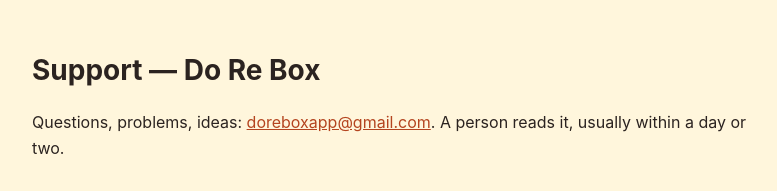
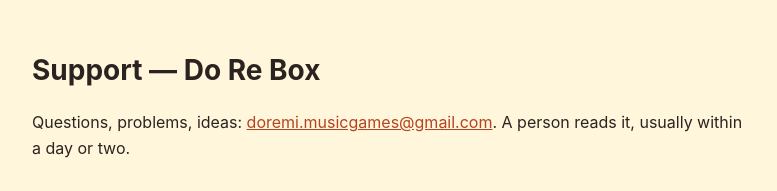
Before and after one commit to pivotrooky/privacy-policies, a plain HTML site: page doremibox/support/index.html in a window 1280 px wide. Shown: the top 191 px of the page, without its empty margins (248-1025 px from the left). Drawn offline with Linux system fonts and the light colour scheme.

Commit message:
Do Re Box: contact is now doremi.musicgames@gmail.com
Co-Authored-By: Claude Opus 5.5 <noreply@anthropic.com>

```diff
--- a/doremibox/support/index.html
+++ b/doremibox/support/index.html
@@ -26,7 +26,7 @@
 </head>
 <body>
 <h1>Support — Do Re Box</h1>
-<p>Questions, problems, ideas: <a href="mailto:doreboxapp@gmail.com">doreboxapp@gmail.com</a>. A person reads it, usually within a day or two.</p>
+<p>Questions, problems, ideas: <a href="mailto:doremi.musicgames@gmail.com">doremi.musicgames@gmail.com</a>. A person reads it, usually within a day or two.</p>
 
 <h2>How do I write a tune?</h2>
 <p>Tap Keys, then tap the coloured keys: each one puts a note on the strip and moves on. Silence leaves a quiet step, delete takes the last note back. Tap the edge of the keys to slide to the high notes. Help (the ?) runs the walkthrough again.</p>
@@ -38,7 +38,7 @@
 <p>Make sure the whole link was copied: messaging apps sometimes cut very long ones. Sending it again from the app usually fixes it.</p>
 
 <h2>Can I delete my data?</h2>
-<p>Your tunes live only on your device: deleting the app removes them. For the anonymous usage data, see the <a href="../">privacy policy</a>, or <a href="mailto:doreboxapp@gmail.com?subject=Delete%20my%20data">write to us</a>.</p>
+<p>Your tunes live only on your device: deleting the app removes them. For the anonymous usage data, see the <a href="../">privacy policy</a>, or <a href="mailto:doremi.musicgames@gmail.com?subject=Delete%20my%20data">write to us</a>.</p>
 
 <p><a href="../">Privacy policy</a></p>
 </body>
```
Also changed, not shown: doremibox/index.html (+1 -1 lines).
